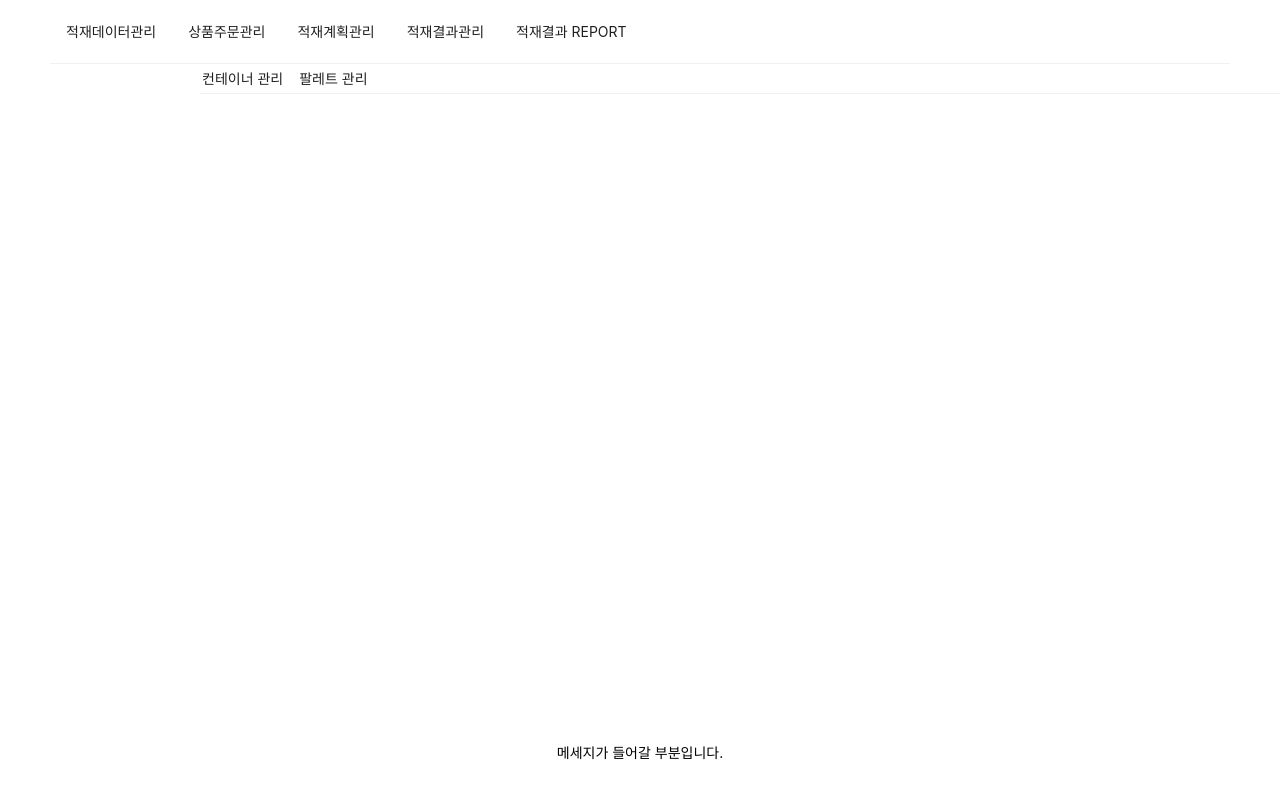
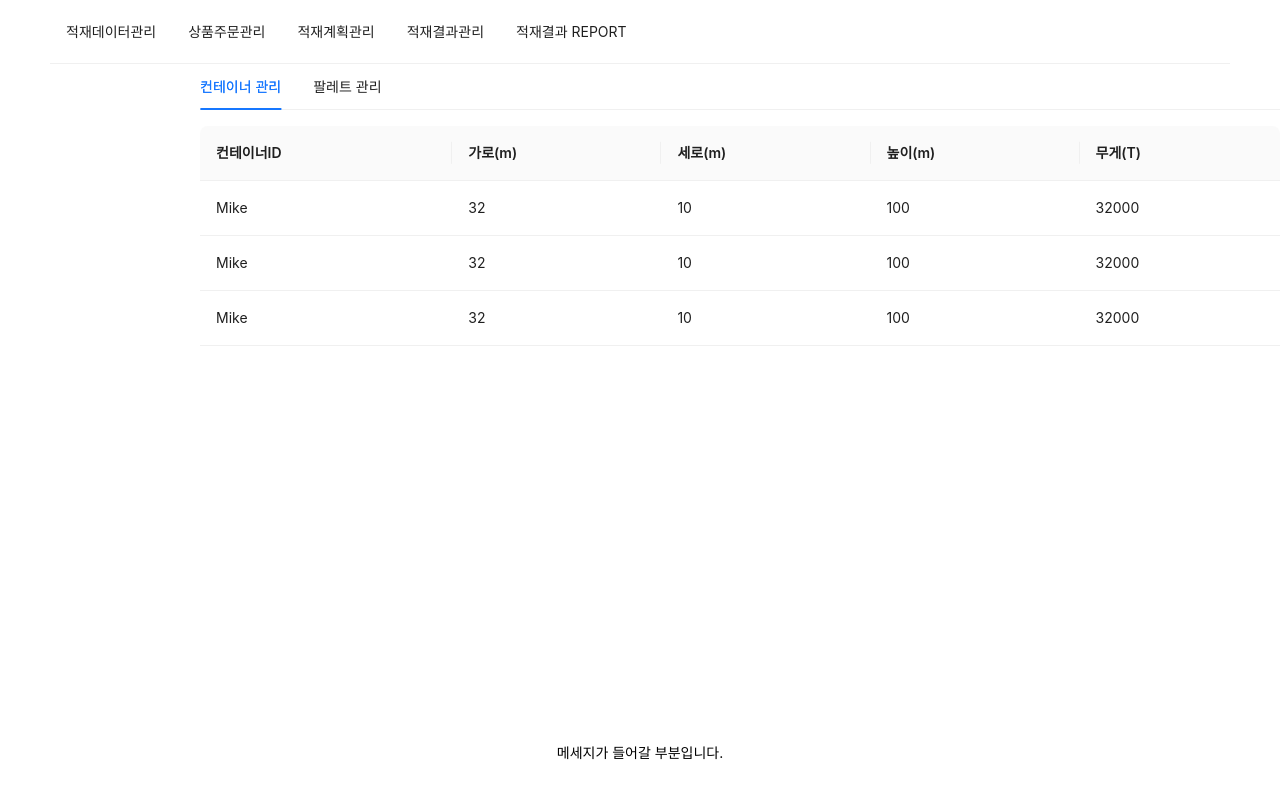
Before and after one commit to Container-Team5/container-front, a React (Create React App) app: page / in a window 1280 px wide. Built offline with nearby package versions, Linux system fonts and the light colour scheme.

Commit message:
#4 적재데이터관리화면 구성

```diff
--- a/package.json
+++ b/package.json
@@ -6,6 +6,7 @@
     "@testing-library/jest-dom": "^5.16.5",
     "@testing-library/react": "^13.4.0",
     "@testing-library/user-event": "^13.5.0",
+    "antd": "^5.4.0",
     "react": "^18.2.0",
     "react-dom": "^18.2.0",
     "react-router-dom": "^6.10.0",
--- a/src/App.js
+++ b/src/App.js
@@ -1,48 +1,19 @@
 import React from 'react';
 import {BrowserRouter, Routes, Route} from "react-router-dom";
-import Navigation from "./component/Navigation"
-import Message from "./component/Message"
-import MainPage from "./page/MainPage"
 import LoginPage from "./page/LoginPage"
 import './App.css';
-import {Layout} from 'antd';
+import MainPage from "./page/MainPage";
 
-const{Header,Footer} = Layout;
-
-const headerStyle = {
-  textAlign: 'right',
-  color: '#fff',
-  paddingInline: 50,
-  backgroundColor: '#fff',
-};
-
-const footerStyle = {
-  textAlign: 'center',
-  color: '#000',
-  backgroundColor: '#fff',
-};
 
 function App() {
-  return (
-      <BrowserRouter>
-        <Layout style={{height: '100vh'}}>
-          <Header style={headerStyle}>
-            <Navigation/>
-          </Header>
-
-          <Layout>
+    return (
+        <BrowserRouter>
             <Routes>
-              <Route path="/" element={<MainPage />}/>
-              <Route path="/login" element={<LoginPage />}/>
+                <Route path="/" element={<MainPage/>}/>
+                <Route path="/login" element={<LoginPage/>}/>
             </Routes>
-          </Layout>
-
-          <Footer style={footerStyle}>
-            <Message/>
-          </Footer>
-        </Layout>
-      </BrowserRouter>
-  );
+        </BrowserRouter>
+    );
 }
 
 export default App;
--- a/src/page/MainPage.js
+++ b/src/page/MainPage.js
@@ -1,43 +1,40 @@
-import {Anchor, Layout} from "antd";
-import Sider from "antd/es/layout/Sider";
-import {Content} from "antd/es/layout/layout";
+import {Layout} from "antd";
+import Navigation from "../component/Navigation";
+import Message from "../component/Message";
+import { Routes, Route} from "react-router-dom";
+import DataManage from "./manager/DataManage";
 
-const contentStyle = {
-    textAlign: 'center',
-    minHeight: 120,
-    lineHeight: '120px',
+const {Header, Footer} = Layout;
+
+const headerStyle = {
+    textAlign: 'right',
     color: '#fff',
+    paddingInline: 50,
     backgroundColor: '#fff',
 };
-const siderStyle = {
+
+const footerStyle = {
     textAlign: 'center',
-    lineHeight: '120px',
-    color: '#fff',
+    color: '#000',
     backgroundColor: '#fff',
 };
 
 const MainPage = (props) => {
     return (
-        <Layout>
-            <Sider style={siderStyle}>Sider</Sider>
-            <Content style={contentStyle}>
-                <Anchor
-                    direction="horizontal"
-                    items={[
-                        {
-                            key: 'container',
-                            href: '#container',
-                            title: '컨테이너 관리',
-                        },
-                        {
-                            key: 'pallete',
-                            href: '#pallete',
-                            title: '팔레트 관리',
-                        },
+        <Layout style={{height: '100vh'}}>
+            <Header style={headerStyle}>
+                <Navigation/>
+            </Header>
 
-                    ]}
-                />
-            </Content>
+            <Layout>
+                <Routes>
+                    <Route path="/" element={<DataManage />} />
+                </Routes>
+            </Layout>
+
+            <Footer style={footerStyle}>
+                <Message/>
+            </Footer>
         </Layout>
     )
 }
--- /dev/null
+++ b/src/page/manager/DataManage.js
@@ -0,0 +1,80 @@
+import {Anchor, Layout, Table, Tabs} from "antd";
+import Sider from "antd/es/layout/Sider";
+import {Content} from "antd/es/layout/layout";
+
+const contentStyle = {
+    textAlign: 'center',
+    minHeight: 120,
+    lineHeight: '120px',
+    backgroundColor: '#fff',
+};
+const siderStyle = {
+    textAlign: 'center',
+    lineHeight: '120px',
+    color: '#fff',
+    backgroundColor: '#fff',
+};
+
+const DataManage = (props) => {
+    const onChange = (key) => {
+        console.log(key);
+    };
+    const items = [
+        {key: 'container', label: `컨테이너 관리`, children: <ContainerManage/>,},
+        {key: 'pallete', label: `팔레트 관리`, children: <PalleteManage/>,}
+    ];
+    return (
+        <Layout>
+            <Sider style={siderStyle}>Sider</Sider>
+            <Content style={contentStyle}>
+                <Tabs defaultActiveKey="container" items={items} onChange={onChange}/>
+            </Content>
+        </Layout>
+    )
+}
+
+const ContainerManage = (props) => {
+    const dataSource = [
+        {id: 'Mike', width: 32, depth: 10, height: 100, weight: 32000},
+        {id: 'Mike', width: 32, depth: 10, height: 100, weight: 32000},
+        {id: 'Mike', width: 32, depth: 10, height: 100, weight: 32000},
+    ];
+
+    const columns = [
+        {title: '컨테이너ID', dataIndex: 'id', key: 'id',},
+        {title: '가로(m)', dataIndex: 'width', key: 'width',},
+        {title: '세로(m)', dataIndex: 'depth', key: 'depth',},
+        {title: '높이(m)', dataIndex: 'height', key: 'height',},
+        {title: '무게(T)', dataIndex: 'weight', key: 'weight',},
+    ];
+    return (
+        <div>
+            <Table dataSource={dataSource} columns={columns} pagination={false}/>
+        </div>
+    )
+}
+
+const PalleteManage = (props) => {
+    const dataSource = [
+        {id: 'Mike', name:'맥북프로', count: 100,width: 32, depth: 10, height: 100, volume: 32000},
+        {id: 'Mike', name:'맥북프로', count: 100,width: 32, depth: 10, height: 100, volume: 32000},
+        {id: 'Mike', name:'맥북프로', count: 100,width: 32, depth: 10, height: 100, volume: 32000},
+    ];
+
+    const columns = [
+        {title: '팔레트ID', dataIndex: 'id', key: 'id',},
+        {title: '상품명', dataIndex: 'name', key: 'name',},
+        {title: '수량(개)', dataIndex: 'count', key: 'count',},
+        {title: '가로(m)', dataIndex: 'width', key: 'width',},
+        {title: '세로(m)', dataIndex: 'depth', key: 'depth',},
+        {title: '높이(m)', dataIndex: 'height', key: 'height',},
+        {title: '부피(m^3)', dataIndex: 'volume', key: 'volume',},
+    ];
+    return (
+        <div>
+            <Table dataSource={dataSource} columns={columns} pagination={false}/>
+        </div>
+    )
+}
+
+export default DataManage;
```
Also changed, not shown: src/logo.svg (deleted), 1 other file (tests, documents, lock files or other folders).
